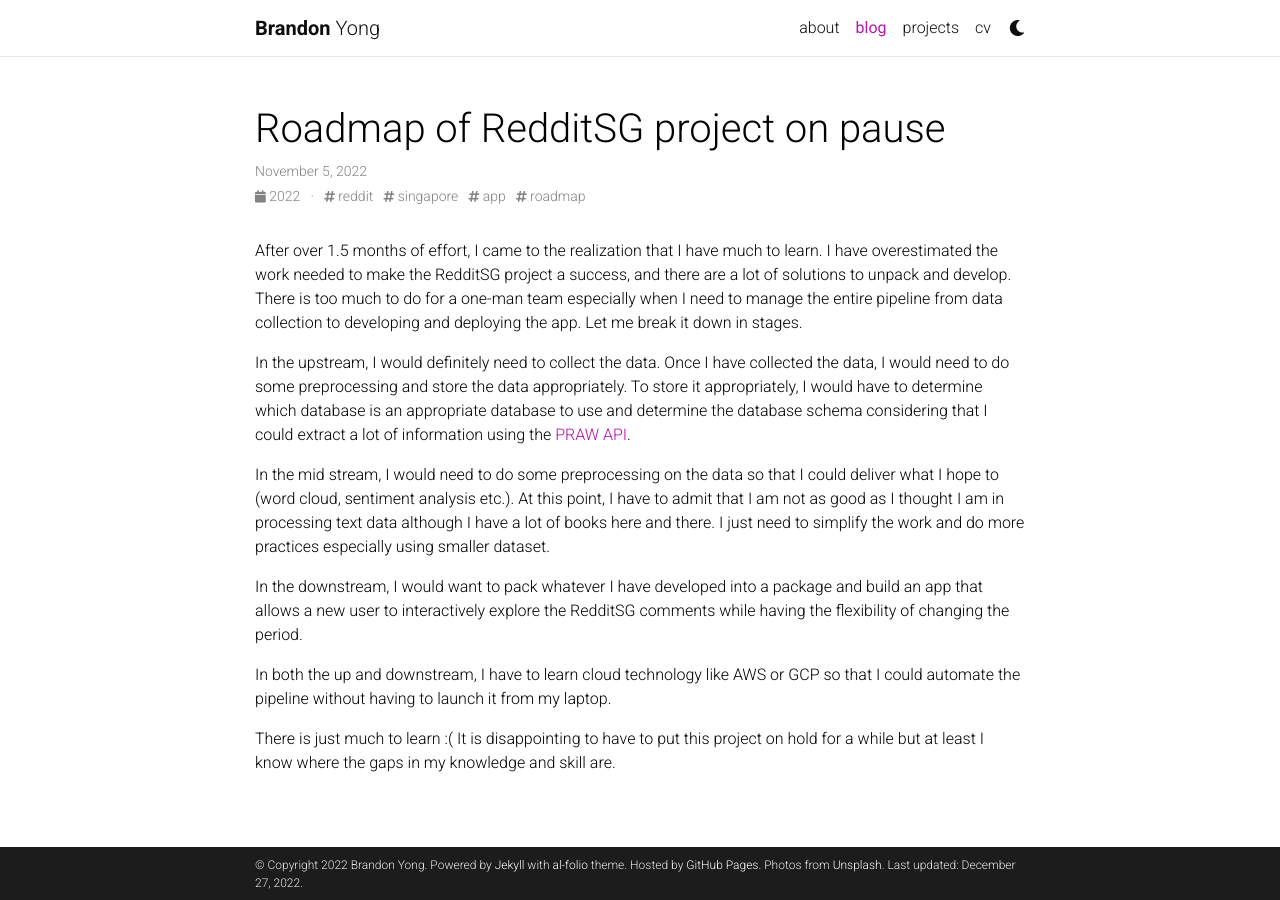
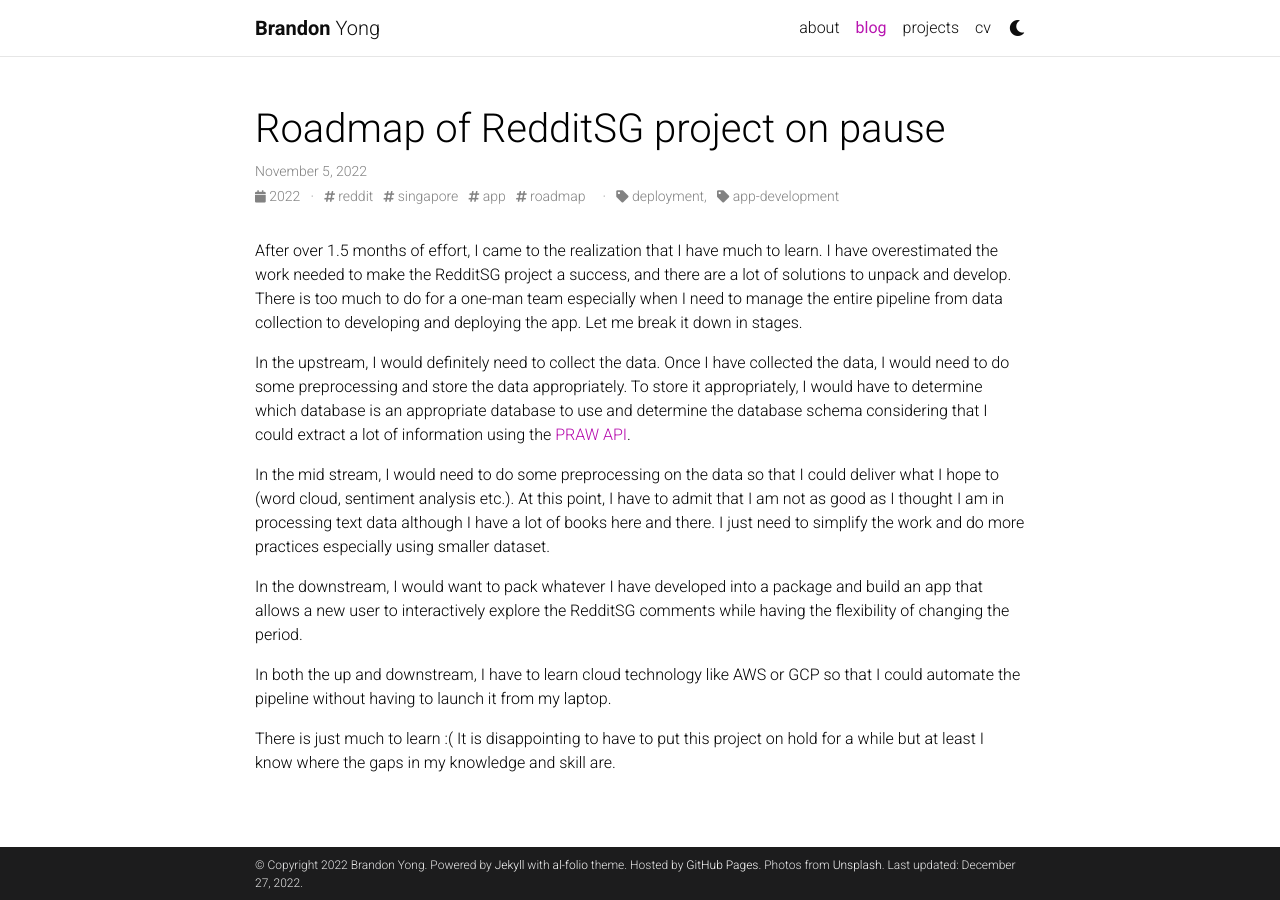
Before and after one commit to brandonyongys/brandonyongys.github.io, a Jekyll site: the page built from _posts/2022-11-05-RedditSG-on-hold.md, in a window 1280 px wide. Built offline with Jekyll 4.4.1, drawn with Linux system fonts in a browser that asks for light colours; comment, search, counter and statistics services are not loaded; a style sheet for code colours, icons or effects is not loaded.

Commit message:
Updated redditsg on hold

```diff
--- a/_posts/2022-11-05-RedditSG-on-hold.md
+++ b/_posts/2022-11-05-RedditSG-on-hold.md
@@ -4,6 +4,9 @@ title: Roadmap of RedditSG project on pause
 tags: [reddit, singapore, app, roadmap]
 comments: true
 published: true
+
+date:   2022-11-05
+categories: deployment, app-development
 ---
 
 After over 1.5 months of effort, I came to the realization that I have much to learn. I have overestimated the work needed to make the RedditSG project a success, and there are a lot of solutions to unpack and develop. There is too much to do for a one-man team especially when I need to manage the entire pipeline from data collection to developing and deploying the app. Let me break it down in stages.
```
